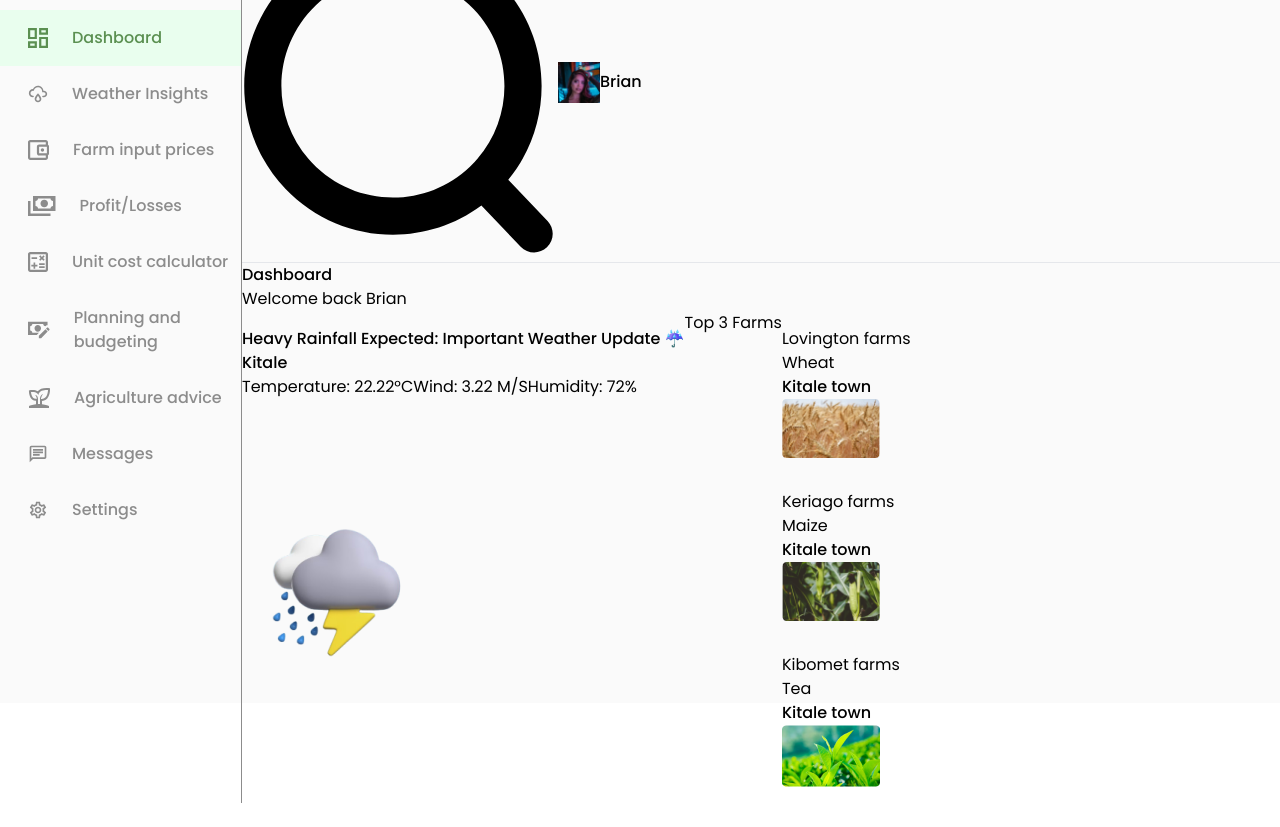
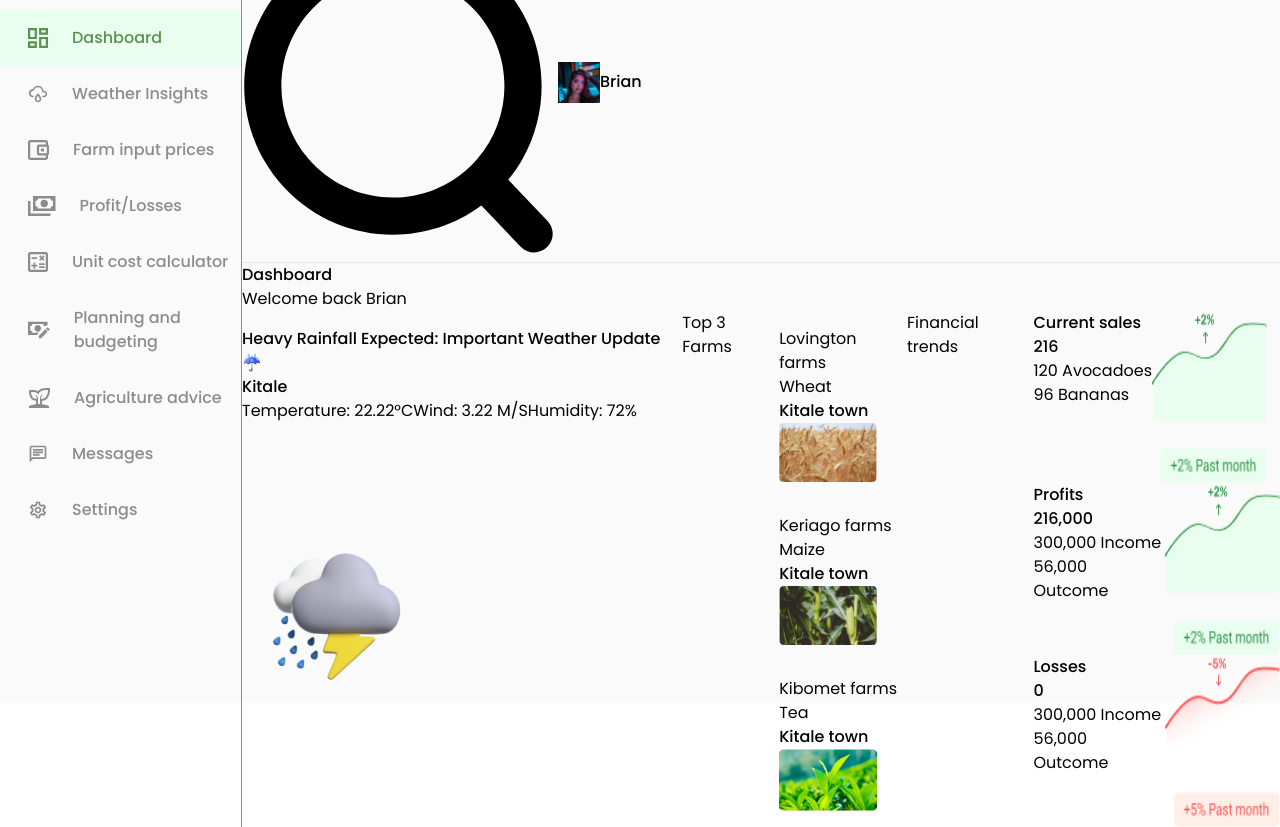
Before and after one commit to boratechlife/farmers, a website: page src/index.html in a window 1280 px wide. Shown: the part 97-924 px from the top of the page. Before the commit the page ends 900 px from the top, so only its background shows below. Drawn offline with Linux system fonts and the light colour scheme.

Commit message:
financial trends

```diff
--- a/src/index.html
+++ b/src/index.html
@@ -7,6 +7,10 @@
     <link rel="preconnect" href="https://fonts.gstatic.com" crossorigin />
     <link
       href="https://fonts.googleapis.com/css2?family=Poppins:wght@300;400;500;600;700&display=swap"
+      rel="stylesheet"
+    />
+    <link
+      href="https://fonts.googleapis.com/css2?family=Roboto:wght@300;400;500;700&display=swap"
       rel="stylesheet"
     />
     <link href="/dist/output.css" rel="stylesheet" />
@@ -192,7 +196,7 @@
           </li>
         </ul>
       </aside>
-      <main class="h-full pl-8">
+      <main class="h-full pl-8 overflow-y-auto">
         <div class="pt-6 px-4">
           <div class="flex justify-between items-center">
             <div class="rounded border border-gray-2 relative">
@@ -233,7 +237,7 @@
             <hr class="border-transparent border-0 h-px bg-gray-4" />
           </div>
         </div>
-        <div class="pr-[4.25rem] mt-[30px]">
+        <div class="pr-[4.25rem] mt-[30px] pb-6">
           <h1
             class="text-success-3 font-poppins text-2xl font-medium leading-[1.75]"
           >
@@ -359,6 +363,106 @@
                 </div>
               </div>
             </div>
+
+            <!-- financial-trends -->
+            <div class="flex flex-col gap-4">
+              <p class="text-lg leading-[42px] text-dark">Financial trends</p>
+              <div class="grid grid-cols-3 gap-8">
+                <div
+                  class="bg-white p-5 flex justify-between gap-10 rounded-xl border border-gray-2"
+                >
+                  <div>
+                    <p
+                      class="text-lg text-tertiary font-medium leading-7 mb-[22px]"
+                    >
+                      Current sales
+                    </p>
+                    <p
+                      class="text-4xl text-success-3 font-medium leading-7 mb-8"
+                    >
+                      216
+                    </p>
+                    <p class="font-roboto text-xs leading-[1.5] text-gray-6">
+                      120 Avocadoes
+                    </p>
+                    <p
+                      class="font-roboto text-xs leading-[1.5] text-gray-6 mt-1"
+                    >
+                      96 Bananas
+                    </p>
+                  </div>
+
+                  <img
+                    src="/public/images/plus-2.png"
+                    width="115"
+                    height="121"
+                    alt="plus 2"
+                  />
+                </div>
+                <div
+                  class="bg-white p-5 flex justify-between gap-10 rounded-xl border border-gray-2"
+                >
+                  <div>
+                    <p
+                      class="text-lg text-tertiary font-medium leading-7 mb-[22px]"
+                    >
+                      Profits
+                    </p>
+                    <p
+                      class="text-4xl text-success-3 font-medium leading-7 mb-8"
+                    >
+                      216,000
+                    </p>
+                    <p class="font-roboto text-xs leading-[1.5] text-gray-6">
+                      300,000 Income
+                    </p>
+                    <p
+                      class="font-roboto text-xs leading-[1.5] text-gray-6 mt-1"
+                    >
+                      56,000 Outcome
+                    </p>
+                  </div>
+
+                  <img
+                    src="/public/images/plus-2.png"
+                    width="115"
+                    height="121"
+                    alt="plus 2"
+                  />
+                </div>
+                <div
+                  class="bg-white p-5 flex justify-between gap-10 rounded-xl border border-gray-2"
+                >
+                  <div>
+                    <p
+                      class="text-lg text-tertiary font-medium leading-7 mb-[22px]"
+                    >
+                      Losses
+                    </p>
+                    <p
+                      class="text-4xl text-success-3 font-medium leading-7 mb-8"
+                    >
+                      0
+                    </p>
+                    <p class="font-roboto text-xs leading-[1.5] text-gray-6">
+                      300,000 Income
+                    </p>
+                    <p
+                      class="font-roboto text-xs leading-[1.5] text-gray-6 mt-1"
+                    >
+                      56,000 Outcome
+                    </p>
+                  </div>
+
+                  <img
+                    src="/public/images/minus-5.png"
+                    width="115"
+                    height="121"
+                    alt="minus 5"
+                  />
+                </div>
+              </div>
+            </div>
           </div>
         </div>
       </main>
--- a/tailwind.config.js
+++ b/tailwind.config.js
@@ -8,6 +8,7 @@ module.exports = {
     extend: {
       fontFamily: {
         poppins: ["Poppins", ...defaultTheme.fontFamily.serif],
+        roboto: ["Roboto", ...defaultTheme.fontFamily.serif],
       },
       colors: {
         primary: "#359744",
@@ -28,6 +29,7 @@ module.exports = {
           3: "#B2B2B2",
           4: "#F1F1F1",
           5: "#CBCDCC",
+          6: "#686868",
         },
       },
     },
```
Also changed, not shown: public/images/minus-5.png (added), public/images/plus-2.png (added).
